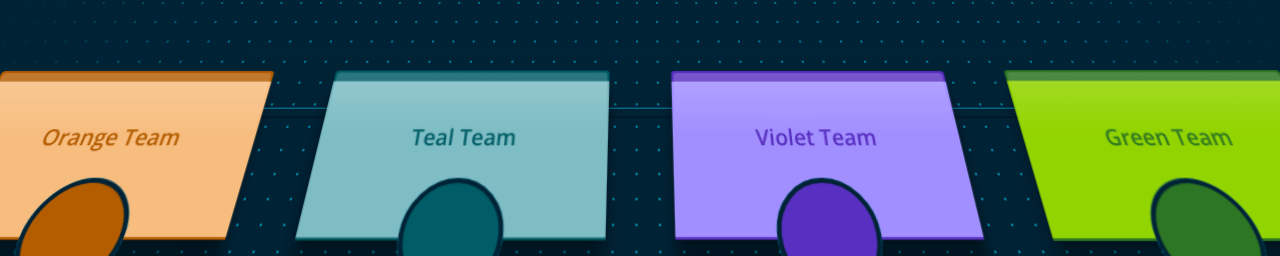
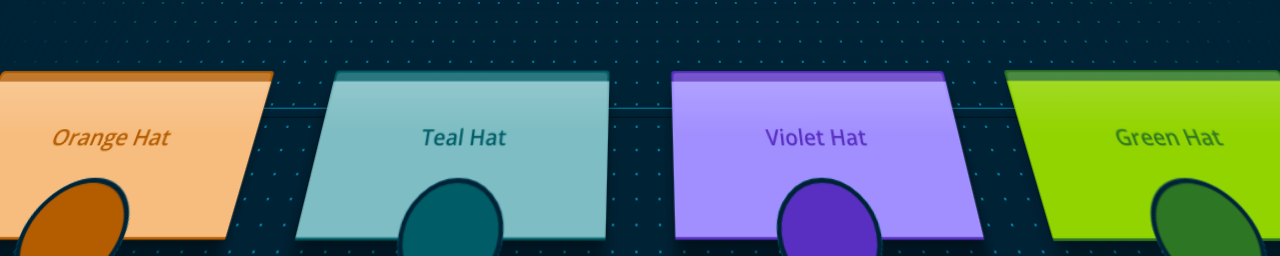
Before and after one commit to utherp0/scoreboardtest, a website with bundled scripts: page index.html in a window 1280 px wide. Shown: the part 544-800 px from the top of the page. Built offline with nearby package versions, Linux system fonts and the light colour scheme; no server answers.

Commit message:
Test of Team Name Change

```diff
--- a/index.html
+++ b/index.html
@@ -30,28 +30,28 @@
     <div class="container-mask"></div><!-- mask -->
     <div id="team-1" class="score" style="transform: translateY(80%)">
       <div class="score-details">
-        <h1>Orange Team</h1>
+        <h1>Orange Hat</h1>
         <h2 id="rank-team-1"></h2>
       </div>
     </div>
 
     <div id="team-2" class="score"  style="transform: translateY(80%)">
       <div class="score-details">
-        <h1>Teal Team</h1>
+        <h1>Teal Hat</h1>
         <h2 id="rank-team-2"></h2>
       </div>
     </div>
 
     <div id="team-3" class="score"  style="transform: translateY(80%)">
       <div class="score-details">
-        <h1>Violet Team</h1>
+        <h1>Violet Hat</h1>
         <h2 id="rank-team-3"></h2>
       </div>
     </div>
 
     <div id="team-4" class="score"  style="transform: translateY(80%)">
       <div class="score-details">
-        <h1>Green Team</h1>
+        <h1>Green Hat</h1>
         <h2 id="rank-team-4"></h2>
       </div>
     </div>
```
